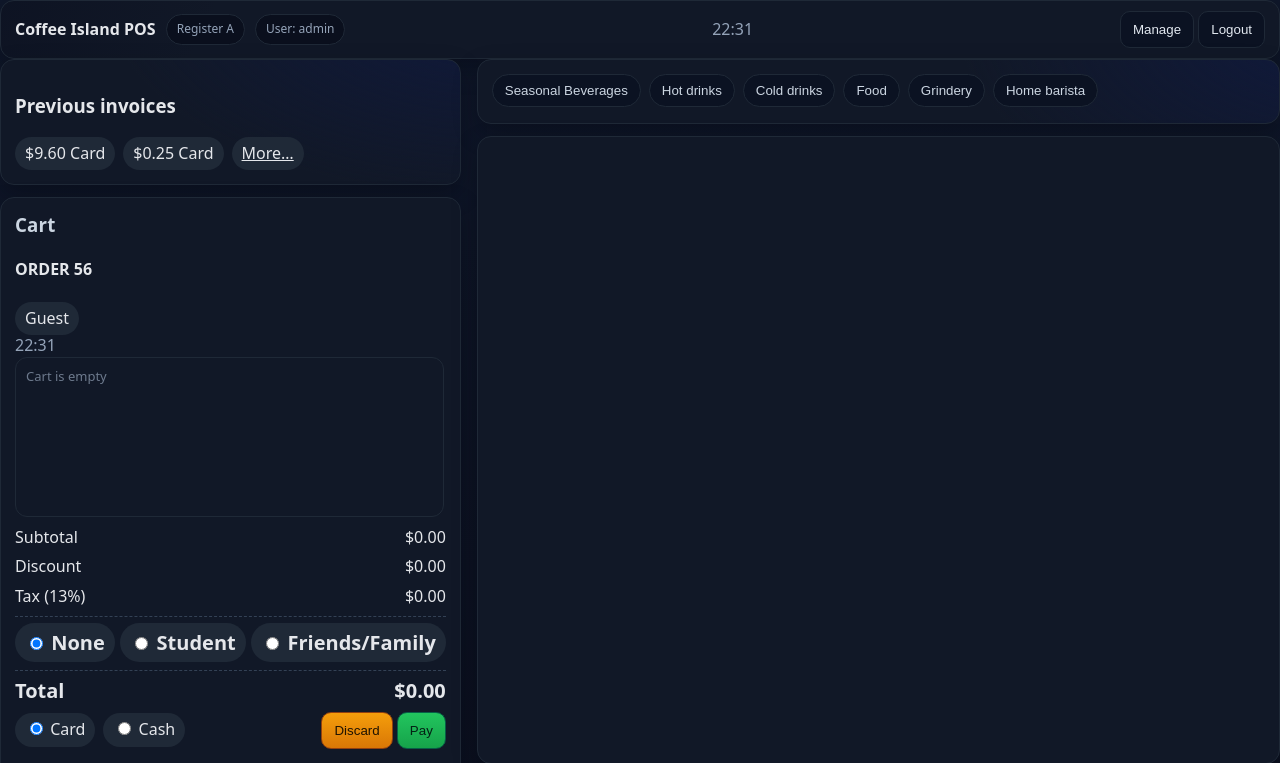
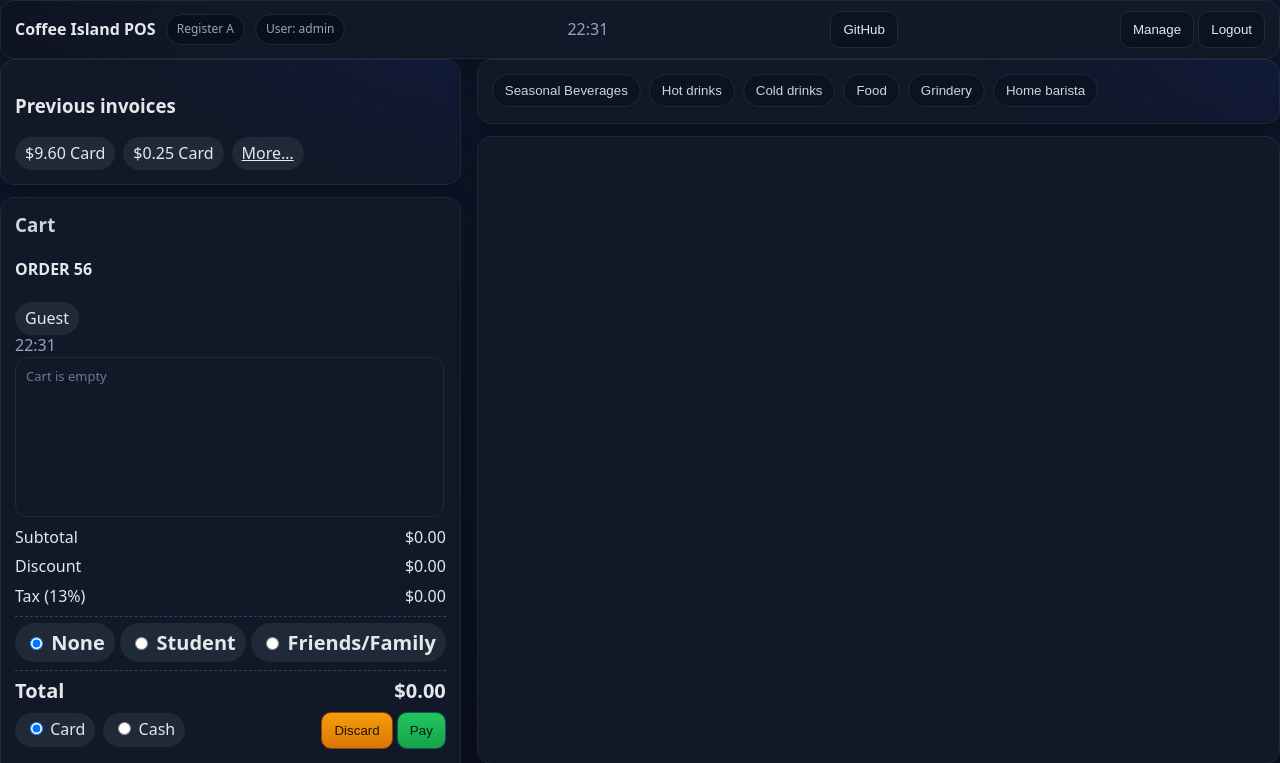
Before and after one commit to markshmidt/coffee-shop-app, a Django app: page / in a window 1280 px wide. Shown: the top 763 px of the page. Run offline with Django 5.2, Linux system fonts and the light colour scheme; a user stored in the database is signed in; data comes from the database, SQL or seed files in the repository; both versions use the stored data as it was after the commit; data that the repository does not hold is empty.

Commit message:
small improvements

```diff
--- a/coffeeshop/store/templates/pos-base.html
+++ b/coffeeshop/store/templates/pos-base.html
@@ -22,6 +22,10 @@
       <div class="clock" id="clock">--:--</div>
 
       {% if user.is_authenticated %}
+      <a href="https://github.com/markshmidt/coffee-shop-app" target="_blank">
+  <button class="btn">GitHub</button>
+</a>
+
         <form action="{% url 'logout' %}" method="post" style="display:inline">
              {% if perms.orders.view_sales_reports %}
           <button class="btn">Manage</button>
--- a/coffeeshop/store/views/auth.py
+++ b/coffeeshop/store/views/auth.py
@@ -11,7 +11,6 @@ def login_user(request):
         user = authenticate(request, username=username, password=password)
         if user is not None:
             login(request, user)
-            messages.success(request, "You are now logged in.")
             return redirect("/")
         else:
             messages.error(request, "Invalid username or password. Try again")
```
Also changed, not shown: coffeeshop/db.sqlite3.
